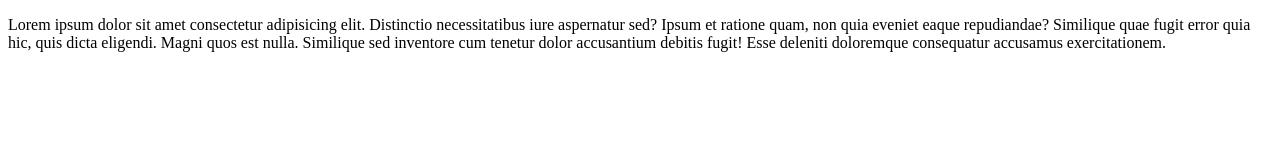
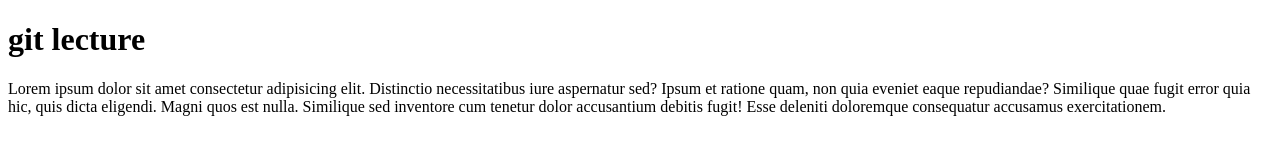
Before and after one commit to Chalitacc/git-lecture, a plain HTML site: page index.html in a window 1280 px wide. Drawn offline with Linux system fonts and the light colour scheme.

Commit message:
add heading

```diff
--- a/index.html
+++ b/index.html
@@ -6,6 +6,7 @@
     <title>Document</title>
 </head>
 <body>
+    <h1>git lecture</h1>
     <p>Lorem ipsum dolor sit amet consectetur adipisicing elit. Distinctio necessitatibus iure aspernatur sed? Ipsum et ratione quam, non quia eveniet eaque repudiandae? Similique quae fugit error quia hic, quis dicta eligendi. Magni quos est nulla. Similique sed inventore cum tenetur dolor accusantium debitis fugit! Esse deleniti doloremque consequatur accusamus exercitationem. </p>
 </body>
 </html>
```
